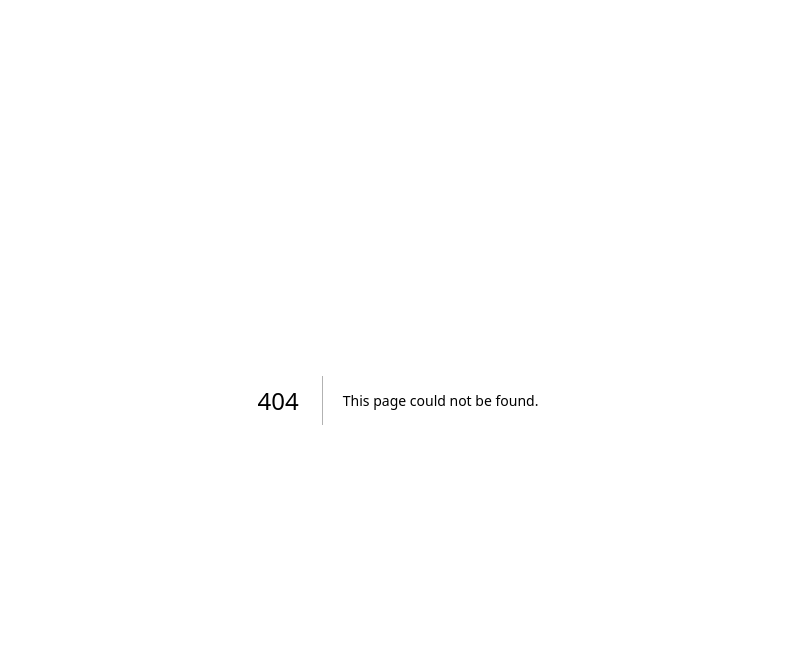
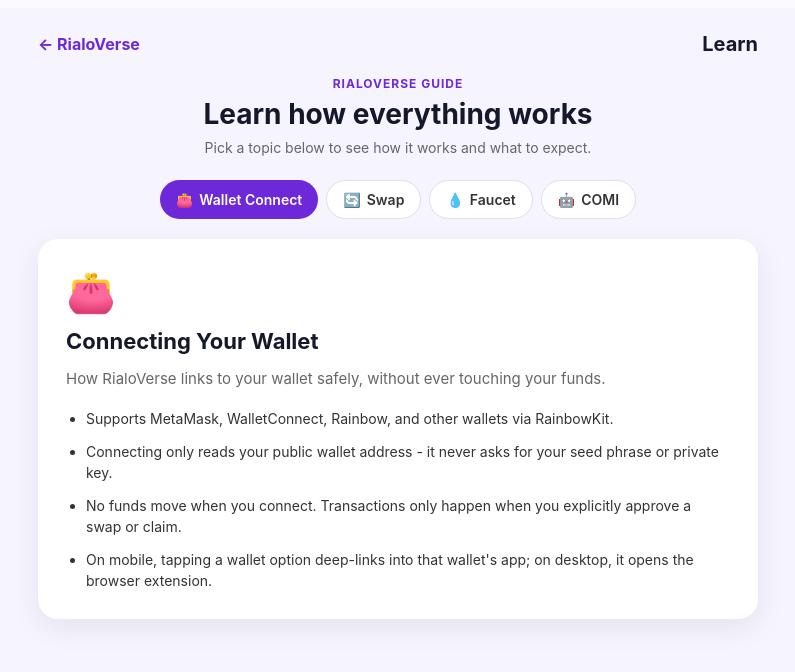
Before and after one commit to anakbaik99/RialoVerse, a Next.js app: page /learn in a window 1280 px wide. Before the commit this address had no page. Shown: the top 672 px of the page, without its empty margins (242-1037 px from the left). Built offline with nearby package versions, Linux system fonts and the light colour scheme; what @rainbow-me/rainbowkit, wagmi would draw is missing.

Commit message:
add /learn page with real RialoVerse feature explanations

```diff
--- /dev/null
+++ b/app/learn/page.js
@@ -0,0 +1,133 @@
+"use client";
+import { useState } from "react";
+
+const TOPICS = [
+  {
+    id: "wallet",
+    label: "Wallet Connect",
+    icon: "👛",
+    title: "Connecting Your Wallet",
+    intro: "How RialoVerse links to your wallet safely, without ever touching your funds.",
+    points: [
+      "Supports MetaMask, WalletConnect, Rainbow, and other wallets via RainbowKit.",
+      "Connecting only reads your public wallet address - it never asks for your seed phrase or private key.",
+      "No funds move when you connect. Transactions only happen when you explicitly approve a swap or claim.",
+      "On mobile, tapping a wallet option deep-links into that wallet's app; on desktop, it opens the browser extension.",
+    ],
+  },
+  {
+    id: "swap",
+    label: "Swap",
+    icon: "🔄",
+    title: "Swapping ETH & RIALO",
+    intro: "An automated market maker (AMM) pool lets you trade ETH and RIALO instantly on Sepolia testnet.",
+    points: [
+      "Uses a constant-product formula (like Uniswap) with a 0.3% pool fee on every trade.",
+      "Price impact shows how much your trade will move the pool price - larger trades relative to pool size move the price more.",
+      "Slippage tolerance (0.5% / 1% / 3%) protects you: the swap fails instead of executing at a worse price than expected.",
+      "Swapping RIALO to ETH requires an approval transaction first, so the swap contract can move your tokens.",
+      "Every swap is recorded on-chain and shown in your Recent Swaps history.",
+    ],
+  },
+  {
+    id: "faucet",
+    label: "Faucet",
+    icon: "💧",
+    title: "Claiming Free RIALO",
+    intro: "Get test tokens to try out RialoVerse without spending real funds.",
+    points: [
+      "Claim 50 RIALO for free, once every 24 hours.",
+      "The cooldown is tracked on-chain per wallet address, not per device or browser.",
+      "Claiming only costs a small amount of Sepolia testnet ETH for gas - RIALO itself is free.",
+      "If the faucet balance runs low, claims are paused until it's refilled.",
+    ],
+  },
+  {
+    id: "comi",
+    label: "COMI",
+    icon: "🤖",
+    title: "COMI, Your AI Assistant",
+    intro: "An AI chat assistant powered by Google Gemini that understands RialoVerse and can help you take action.",
+    points: [
+      "Ask COMI anything about RialoVerse, Swap, the Faucet, or the wider Rialo Network ecosystem.",
+      "Tell it what you want in plain language, like 'swap 0.01 eth to rialo' or 'claim faucet'.",
+      "COMI never signs transactions for you - it hands you off to the Swap or Faucet page with the details pre-filled, and you approve everything yourself in your wallet.",
+      "If COMI doesn't know something, it will say so instead of guessing.",
+    ],
+  },
+];
+
+export default function LearnPage() {
+  const [activeId, setActiveId] = useState(TOPICS[0].id);
+  const active = TOPICS.find((t) => t.id === activeId);
+
+  return (
+    <main style={{ minHeight: "100vh", background: "#f5f4ff", padding: "24px 16px", boxSizing: "border-box" }}>
+      <div style={{ maxWidth: 720, margin: "0 auto" }}>
+        <div style={{ display: "flex", justifyContent: "space-between", alignItems: "center", marginBottom: 20 }}>
+          <a href="/" style={{ textDecoration: "none", color: "#6d28d9", fontWeight: 700 }}>← RialoVerse</a>
+          <h2 style={{ margin: 0, fontSize: 20 }}>Learn</h2>
+        </div>
+
+        <div style={{ textAlign: "center", marginBottom: 24 }}>
+          <div style={{ fontSize: 12, fontWeight: 700, color: "#6d28d9", letterSpacing: 1, textTransform: "uppercase", marginBottom: 6 }}>
+            RialoVerse Guide
+          </div>
+          <h1 style={{ fontSize: 28, margin: "0 0 8px" }}>Learn how everything works</h1>
+          <p style={{ color: "#666", fontSize: 14, margin: 0 }}>Pick a topic below to see how it works and what to expect.</p>
+        </div>
+
+        <div style={{ display: "flex", gap: 8, flexWrap: "wrap", justifyContent: "center", marginBottom: 20 }}>
+          {TOPICS.map((t) => (
+            <button
+              key={t.id}
+              onClick={() => setActiveId(t.id)}
+              style={{
+                padding: "10px 16px",
+                borderRadius: 999,
+                border: activeId === t.id ? "none" : "1px solid #e0dcf5",
+                background: activeId === t.id ? "#6d28d9" : "#fff",
+                color: activeId === t.id ? "#fff" : "#333",
+                fontWeight: 600,
+                fontSize: 14,
+                cursor: "pointer",
+                display: "flex",
+                alignItems: "center",
+                gap: 6,
+              }}
+            >
+              <span>{t.icon}</span> {t.label}
+            </button>
+          ))}
+        </div>
+
+        <div style={{ background: "#fff", borderRadius: 20, padding: 28, boxShadow: "0 8px 30px rgba(0,0,0,0.08)" }}>
+          <div style={{ fontSize: 40, marginBottom: 12 }}>{active.icon}</div>
+          <h2 style={{ margin: "0 0 8px", fontSize: 22 }}>{active.title}</h2>
+          <p style={{ color: "#666", fontSize: 15, marginBottom: 20 }}>{active.intro}</p>
+          <ul style={{ paddingLeft: 20, margin: 0, display: "flex", flexDirection: "column", gap: 12 }}>
+            {active.points.map((p, i) => (
+              <li key={i} style={{ fontSize: 14, color: "#333", lineHeight: 1.5 }}>{p}</li>
+            ))}
+          </ul>
+
+          {active.id === "swap" && (
+            <a href="/swap" style={{ display: "inline-block", marginTop: 24, padding: "10px 20px", borderRadius: 12, background: "#6d28d9", color: "#fff", textDecoration: "none", fontWeight: 700, fontSize: 14 }}>
+              Try Swap →
+            </a>
+          )}
+          {active.id === "faucet" && (
+            <a href="/faucet" style={{ display: "inline-block", marginTop: 24, padding: "10px 20px", borderRadius: 12, background: "#6d28d9", color: "#fff", textDecoration: "none", fontWeight: 700, fontSize: 14 }}>
+              Try Faucet →
+            </a>
+          )}
+          {active.id === "comi" && (
+            <a href="/comi" style={{ display: "inline-block", marginTop: 24, padding: "10px 20px", borderRadius: 12, background: "#6d28d9", color: "#fff", textDecoration: "none", fontWeight: 700, fontSize: 14 }}>
+              Chat with COMI →
+            </a>
+          )}
+        </div>
+      </div>
+    </main>
+  );
+}
--- a/app/page.js
+++ b/app/page.js
@@ -97,7 +97,7 @@
         <section className="security">
           <div className="shield">◇</div>
           <div><b>Secure. Transparent. Decentralized.</b><p>RialoVerse is built with security and transparency at its core.</p></div>
-          <button>Learn More&nbsp; →</button>
+          <a href="/learn" style={{ padding: "10px 20px", borderRadius: 12, background: "#6d28d9", color: "#fff", textDecoration: "none", fontWeight: 700, fontSize: 14 }}>Learn More →</a>
         </section>
 
         <section className="section">
```
Also changed, not shown: 1 other file (tests, documents, lock files or other folders).
